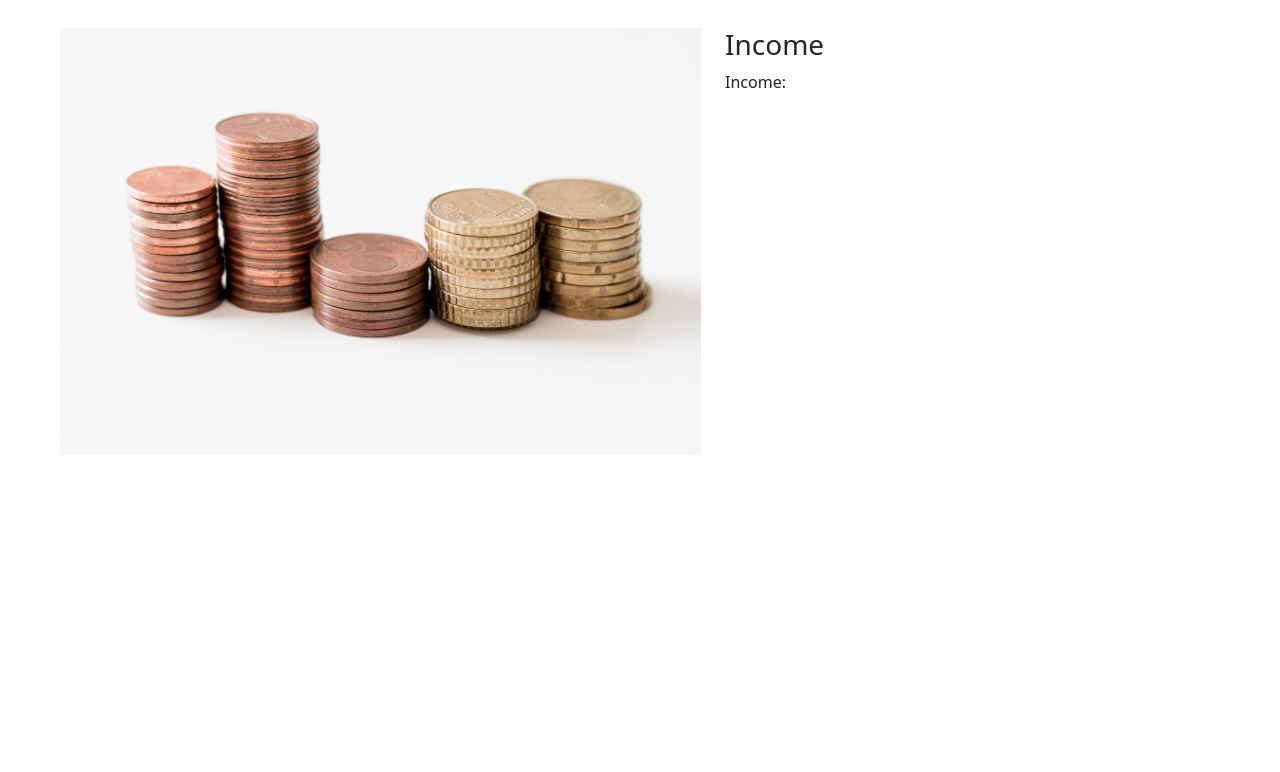
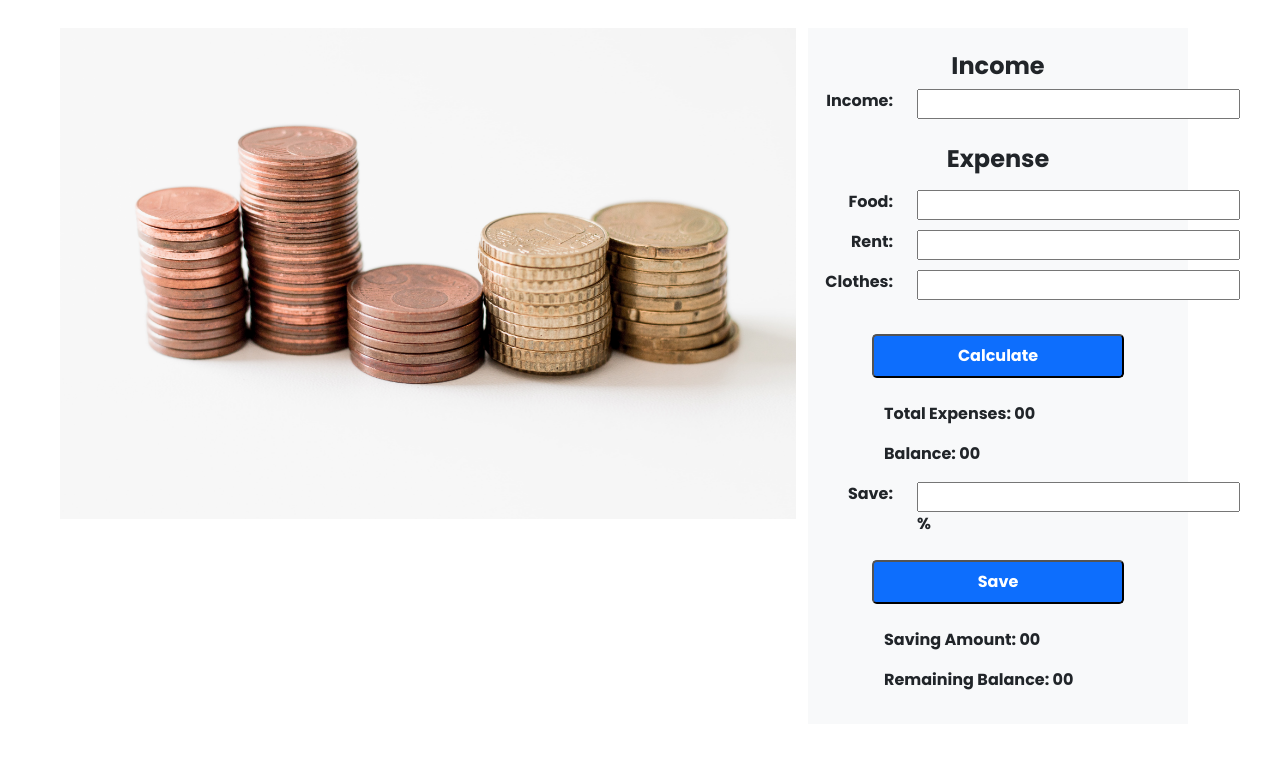
Before and after one commit to pushpitanandy/money-master, a plain HTML site: page index.html in a window 1280 px wide. Shown: the part 84-856 px from the top of the page. Before the commit the page ends 800 px from the top, so only its background shows below. Drawn offline with nearby package versions, Linux system fonts and the light colour scheme.

Commit message:
input area done

```diff
--- a/index.html
+++ b/index.html
@@ -9,23 +9,100 @@
     <!-- bootstrap css stylesheet -->
     <link href="https://cdn.jsdelivr.net/npm/bootstrap@5.1.3/dist/css/bootstrap.min.css" rel="stylesheet"
         integrity="sha384-1BmE4kWBq78iYhFldvKuhfTAU6auU8tT94WrHftjDbrCEXSU1oBoqyl2QvZ6jIW3" crossorigin="anonymous">
-    <!-- font awesome kit -->
-    <script src="https://kit.fontawesome.com/d2faa629de.js" crossorigin="anonymous"></script>
+    <!-- google font -->
+    <link rel="preconnect" href="https://fonts.googleapis.com">
+    <link rel="preconnect" href="https://fonts.gstatic.com" crossorigin>
+    <link href="https://fonts.googleapis.com/css2?family=Poppins:wght@700&display=swap" rel="stylesheet">
 </head>
 
-<body>
+<body style="font-family: 'Poppins', sans-serif;">
     <header class="mt-3">
+        <!-- heading -->
         <h1 class="text-success text-center">Finance Expert</h1>
     </header>
     <main>
-        <section class="container m-5">
+        <section class="container m-5 d-flex">
             <div class="row">
-                <div class="col-7">
+                <!-- image section  -->
+                <div class="col-8">
                     <img class="img-fluid" src="images/coins.jpg" alt="">
                 </div>
-                <div class="col-5">
-                    <h3>Income</h3>
-                    <span>Income: </span>
+                <!-- input section  -->
+                <div class="col-4 bg-light p-3">
+                    <!-- Income -->
+                    <h4 class="text-center m-2">Income</h4>
+                    <div class="row">
+                        <div class="col-3">
+                            <p class="text-end">Income:</p>
+                        </div>
+                        <div class="col-9">
+                            <input type="text">
+                        </div>
+                    </div>
+                    <!-- Expense -->
+                    <h4 class="text-center m-3 ">Expense</h4>
+                    <!-- food input area -->
+                    <div class="row">
+                        <div class="col-3">
+                            <p class="text-end">Food:</p>
+                        </div>
+                        <div class="col-9">
+                            <input type="text">
+                        </div>
+                    </div>
+                    <!-- rent input area -->
+                    <div class="row">
+                        <div class="col-3">
+                            <p class="text-end">Rent:</p>
+                        </div>
+                        <div class="col-9">
+                            <input type="text">
+                        </div>
+                    </div>
+                    <!-- clothes input area -->
+                    <div class="row">
+                        <div class="col-3">
+                            <p class="text-end">Clothes:</p>
+                        </div>
+                        <div class="col-9">
+                            <input type="text">
+                        </div>
+                    </div>
+                    <!-- calculate button -->
+                    <div class="row justify-content-center mx-5">
+                        <button class="text-white fw-bold bg-primary px-5 py-2 m-4 rounded-3">Calculate</button>
+                    </div>
+
+                    <div class="row justify-content-center mx-5">
+                        <p>Total Expenses: <span>00</span></p>
+                    </div>
+
+                    <div class="row justify-content-center mx-5">
+                        <p>Balance: <span>00</span></p>
+                    </div>
+
+                    <!-- saving section -->
+                    <div class="row">
+                        <div class="col-3">
+                            <p class="text-end">Save:</p>
+                        </div>
+                        <div class="col-9">
+                            <input type="text">
+                            <span>%</span>
+                        </div>
+                    </div>
+                    <!-- save button -->
+                    <div class="row justify-content-center mx-5">
+                        <button class="text-white fw-bold bg-primary px-5 py-2 m-4 rounded-3">Save</button>
+                    </div>
+
+                    <div class="row justify-content-center mx-5">
+                        <p>Saving Amount: <span>00</span></p>
+                    </div>
+
+                    <div class="row justify-content-center mx-5">
+                        <p>Remaining Balance: <span>00</span></p>
+                    </div>
                 </div>
             </div>
         </section>
```
